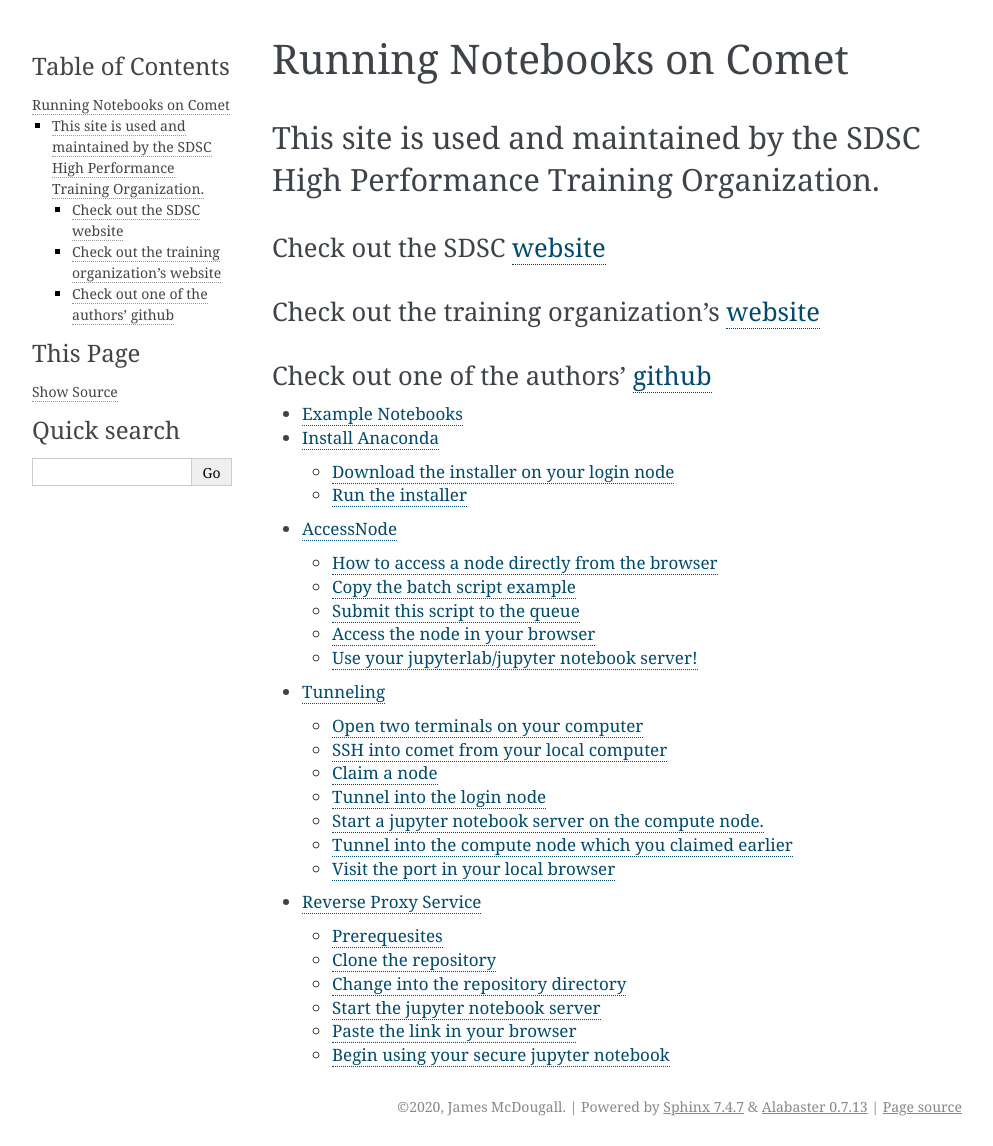
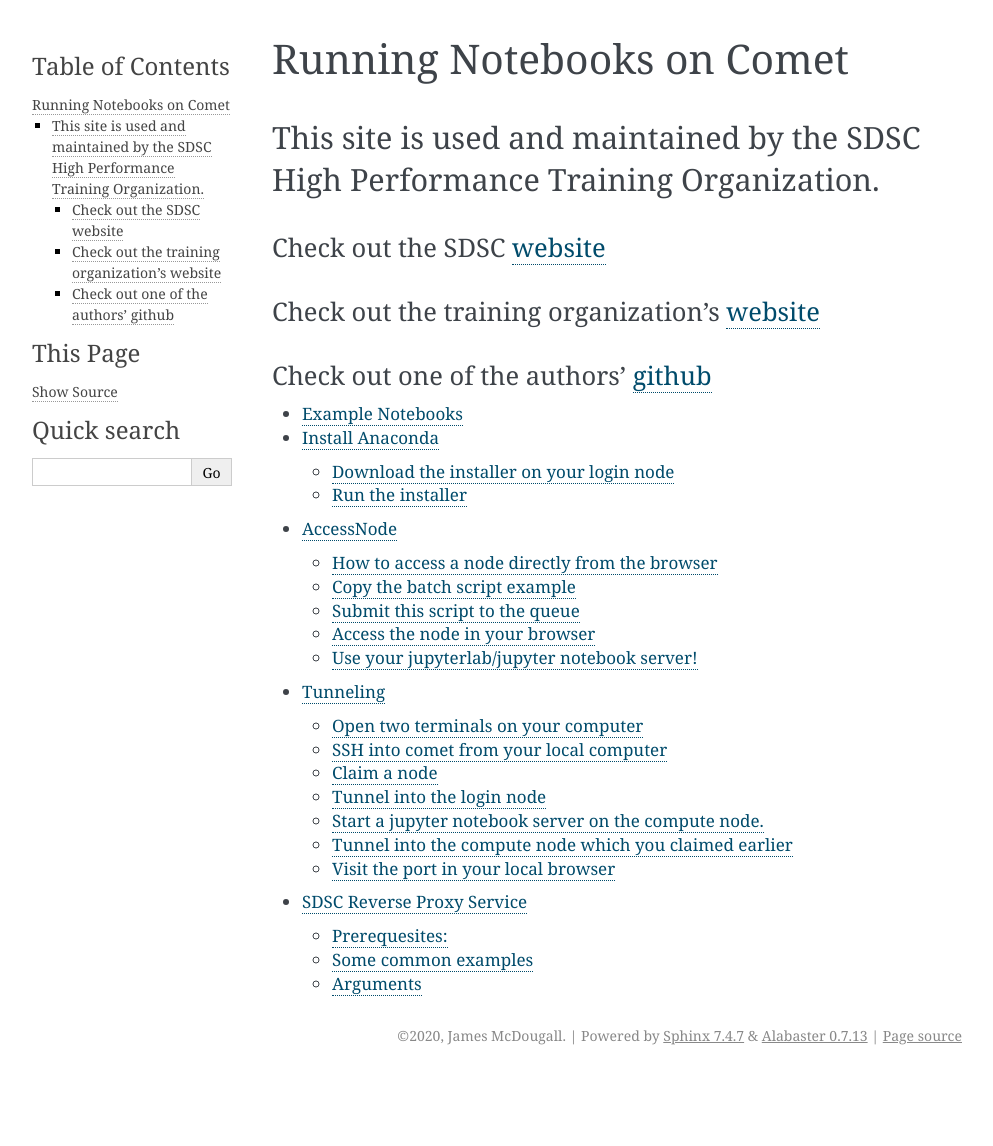
Before and after one commit to sdsc-hpc-training-org/notebooks-101, a Sphinx documentation site: the page built from Docs/source/index.rst, in a window 1280 px wide. Shown: the whole page, without its empty margins (148-1141 px from the left). Built offline with Sphinx 7.4.7, drawn with Linux system fonts in a browser that asks for light colours; after the commit the page ends 1075 px from its top, so only the background shows below that; some of the changed lines change nothing that is shown.

Commit message:
Update reverseProxy.md

````diff
--- a/Docs/source/methods/reverseProxy.md
+++ b/Docs/source/methods/reverseProxy.md
@@ -1,24 +1,57 @@
-# Reverse Proxy Service
-hello
+# SDSC Reverse Proxy Service
 
-this is RPS documentation
+## Prerequesites:
 
-## Prerequesites
-Ensure that you are ssh'd into comet and you have some jupyter notebooks in you user directory that you want to execute.
+#### 0) This repo
+Clone [this](https://github.com/sdsc-hpc-training-org/reverse-proxy) repository directly into your comet login node.
 
-## Clone the repository
-You should clone the reverse proxy repository into your home directory. It doesn't really matter though, so just make sure its somewhere you can find it.
-Run the command `git clone https://github.com/sdsc-hpc-training-org/reverse-proxy.git`
+#### 1) Anaconda
+The reverse proxy service relies on you handling your own python package installation. It was designed with Anaconda in mind. You can install Anaconda on your login node using wget: `wget https://repo.continuum.io/archive/Anaconda3-2018.12-Linux-x86_64.sh`. More info [here](https://stackoverflow.com/questions/38080407/how-can-i-install-the-latest-anaconda-with-wget#38080641).
 
-## Change into the repository directory
-Run the command `cd reverse-proxy/rpsvr_v0`
+If you're not familiar with Anaconda, check it out [here](https://www.anaconda.com/products/individual).
 
-## Start the jupyter notebook server
-Run one of the example commands from `https://github.com/sdsc-hpc-training-org/reverse-proxy`.
-At first, don't edit any of the scripts. The scripts are designed so that most new users won't need to edit them.
+#### 2) Jupyter
+You'll need to install jupyter using `conda install jupyter`. More info [here](https://anaconda.org/anaconda/jupyter).
+If you want to use jupyterlab, install that.
 
-## Paste the link in your browser
-The program will give you an https link. Copy and paste this into your browser.
+#### 3) Other Python Packages
+Any other Python packages you need to run your notebook should be installed with Conda. You can install python packages in a conda environment while your notebook is running. This is useful if you forgot a package, you won't have to worry about cancelling and restarting your job before installing. However, it is recommended that you install all required packages beforehand to save yourself valuable compute time.
 
-## Begin using your secure jupyter notebook
-Interact with your notebook as you desired. The unfortunate thing about jupyter notebooks is if you forgot to install a particular package before starting the notebook, you will have to use compute time to do this. However, you don't have to wait for your time to be over; you can install packages on the login node while your notebook and still use them in your notebook.
+### Containers
+Support for containers will be coming soon.
+
+### Usage: ./start_notebook.sh [-p <string>] [-d <string>] [-A <string>] [time]
+
+```
+Default Dir: /home/$USER
+Default Allocation is your sbatch default allocation
+Default Time is 30 mins
+```
+(If you don't know what $USER is, try this command: `echo $USER`. This is just your comet username)
+
+## Some common examples
+Start a notebook with all defaults
+`./start_notebook`
+
+This is your waiting screen. This screen occurs before your batch job is submitted.
+![alt text](https://github.com/sdsc-hpc-training-org/reverse-proxy/blob/master/.examples_images/ex1.png?raw=true)
+
+Your notebook is ready to go!
+![alt text](https://github.com/sdsc-hpc-training-org/reverse-proxy/blob/master/.examples_images/ex2.png?raw=true)
+
+If you refresh too soon, you may see this page. This is expected and you'll just have to wait.
+![alt text](https://github.com/sdsc-hpc-training-org/reverse-proxy/blob/master/.examples_images/ex3.png?raw=true)
+
+
+Start a notebook in the debug queue
+`./start_notebook -d ~ -p debug 30`
+
+Start a notebook in the compute queue
+`./start_notebook -d ~ -A ddp363 -p compute 60`
+
+## Arguments
+* [-b <string>] the batch script you want to submit with your notebook. Only those in the `batch` folder are supported.
+* [-p <string>] the partition to wait for. debug or compute
+* [-d <string>] the top-level directory of your jupyter notebook
+* [-A <string>] the project allocation to be used for this notebook
+* [time]        the amount of time in minutes to run this notebook for
````
